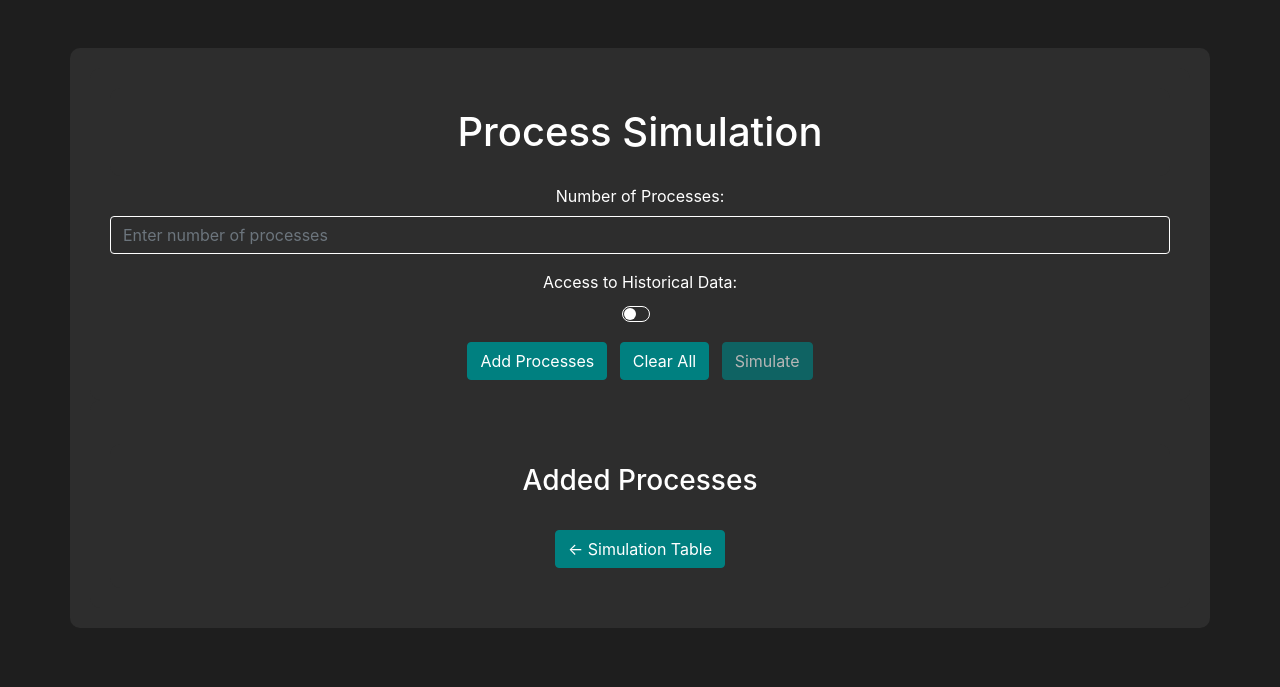
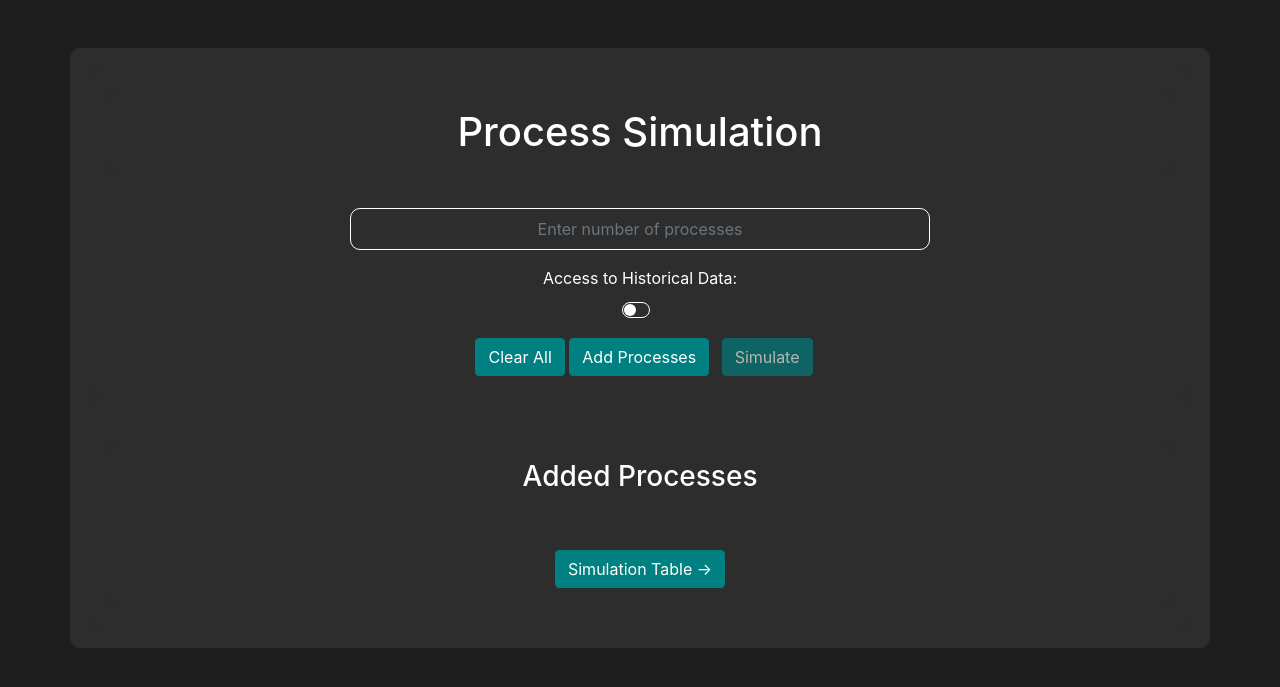
Before and after one commit to MoRocety/OS_Project, a Flask app: page / in a window 1280 px wide. Shown: the top 687 px of the page. Run offline with Flask 3, Linux system fonts and the light colour scheme; parts of the project's set-up code (start-up, migrations or seed data) failed here and were passed over; some libraries are stand-ins or nearby versions.

Commit message:
front end changes made and completed

```diff
--- a/Web_App/templates/index.html
+++ b/Web_App/templates/index.html
@@ -26,8 +26,8 @@
 
         <!-- Input fields for the number of processes and process type -->
         <div class="form-group">
-          <label for="numProcesses">Number of Processes:</label>
-          <input type="text" class="form-control center" id="numProcesses" placeholder="Enter number of processes" />
+          <label for="numProcesses"></label>
+          <input type="text" class="container form-control center" id="numProcesses" placeholder="Enter number of processes" />
         </div>
 
         <div class="form-group">
@@ -38,8 +38,9 @@
           </div>
         </div>
 
+
+        <button id="clear-processes-btn" class="btn  ml-2" onclick="clearAllTables()">Clear All</button>
         <button id="add-processes-btn" class="btn " onclick="addProcesses()">Add Processes</button>
-        <button id="clear-processes-btn" class="btn  ml-2" onclick="clearAllTables()">Clear All</button>
         <button id="simulate-btn" class="btn  ml-2" onclick="simulate()" disabled>Simulate</button>
 
         <div id="loading-spinner" class="spinner-border text-primary mt-3" role="status" style="display: none">
@@ -54,7 +55,7 @@
         <table id="added-processes-table" class="table"></table>
         <!-- <button id="clear-all-btn" class="btn mt-2" onclick="clearAllTables()">Clear All</button>-->
         <!-- Left arrow to navigate to the simulation table -->
-        <button id="left-arrow-btn" class="btn mt-2" onclick="toggleTables('left')">&#8592; Simulation Table</button>
+        <button id="left-arrow-btn" class="btn mt-2" onclick="toggleTables('left')"> Simulation Table &#8594;</button>
       </div>
 
       <div id="simulation-result-container" style="display: none;">
@@ -63,7 +64,7 @@
         <h3>Simulation Result</h3>
         <table id="simulation-result" class="table"></table>
         <!-- Right arrow to navigate back to the added processes table -->
-        <button id="right-arrow-btn" class="btn mt-2" onclick="toggleTables('right')">Added Processes &#8594;</button>
+        <button id="right-arrow-btn" class="btn mt-2" onclick="toggleTables('right')"> &#8592; Added Processes</button>
       </div>
     </div>
   </div>
@@ -87,7 +88,11 @@ body {
   background-color: #1e1e1e;
   color: #ffffff;
 }
-
+.form-control.center{
+  width: 580px;
+  align-items: center;
+  text-align: center;
+}
 .container {
   background-color: #2d2d2d;
   border-radius: 10px;
@@ -99,7 +104,10 @@ body {
   background-color: teal;
   border-color: teal;
 }
-
+#added-processes-table-container h3,
+    #simulation-result-container h3 {
+      margin-bottom: 2rem; /* You can adjust the spacing as needed */
+    }
 .btn:hover {
   background-color: teal;
   border-color: teal;
@@ -108,6 +116,7 @@ body {
 .table {
   background-color: #333;
   color: #ffffff;
+
 }
 
 .spinner-border {
@@ -190,14 +199,7 @@ body {
 }
 
 </style>
-
-
-
-
-
-
-    <script>
-
+<script>
 function addProcessesToTable(processList, tableId) {
         var table = document.getElementById(tableId);
         table.innerHTML = "";
@@ -432,6 +434,13 @@ function addProcessesToTable(processList, tableId) {
     $("#simulate-btn").prop("disabled", function(i, v) { return !v; });
   }
   function clearAllTables() {
+      // Send request to clear processes from the back end
+  $.ajax({
+    url: "/clear_processes",
+    type: "GET",
+    success: function (response) {
+      console.log(response);
+
       // Clear added processes table
       var addedProcessesTable = document.getElementById("added-processes-table");
       addedProcessesTable.innerHTML = "";
@@ -442,9 +451,17 @@ function addProcessesToTable(processList, tableId) {
 
       // Clear input bar
       $("#numProcesses").val("");
-    }
-    </script>
 
+      // Enable the simulate button after clearing all processes
+      $("#simulate-btn").prop("disabled", false);
+    },
+    error: function (error) {
+      console.error("Error:", error);
+    },
+  });
+}
 
-  </body>
+</script>
+
+</body>
 </html>
```
